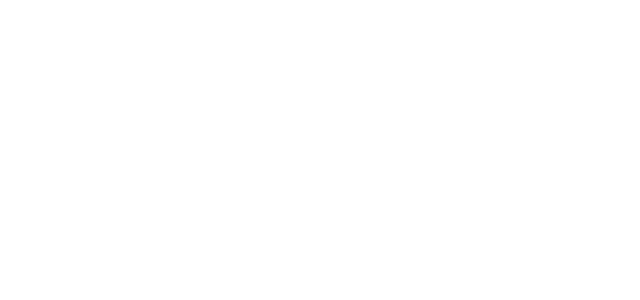
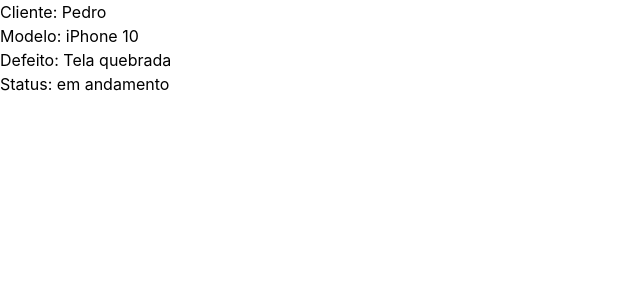
Before and after one commit to GustavoVirgilio/iRepair-Order-Management-System, a React (Vite) app: page / in a window 1280 px wide. Shown: the top 300 px of the page, without its empty margins (0-640 px from the left). Built offline with nearby package versions, Linux system fonts and the light colour scheme.

Commit message:
feat: implementa ServiceCard para exibir dados de uma ordem de serviço

```diff
--- a/src/App.tsx
+++ b/src/App.tsx
@@ -1,10 +1,20 @@
 import { useState } from 'react'
 
+import ServiceCard from './components/Servicecard'
+import type { OrdemServico } from './types/types'
+
 function App() {
+  const osTeste: OrdemServico = {
+    id: Date.now(),
+    nomeCliente: "Pedro",
+    modeloAparelho: "iPhone 10",
+    defeito: "Tela quebrada",
+    status: "em andamento",
+  }
 
   return (
     <>
-
+      <ServiceCard ordemServico={osTeste} />
     </>
   )
 }
--- a/src/components/Servicecard.tsx
+++ b/src/components/Servicecard.tsx
@@ -0,0 +1,18 @@
+import type { OrdemServico } from "../types/types";
+
+interface ServiceCardProps {
+    ordemServico: OrdemServico;
+}
+
+function ServiceCard({ ordemServico }: ServiceCardProps) {
+  return (
+    <div>
+      <p>Cliente: { ordemServico.nomeCliente} </p>
+      <p>Modelo: { ordemServico.modeloAparelho} </p>
+      <p>Defeito: { ordemServico.defeito} </p>
+      <p>Status: { ordemServico.status} </p>
+    </div>
+  )
+}
+
+export default ServiceCard
--- a/src/types/types.ts
+++ b/src/types/types.ts
@@ -0,0 +1,7 @@
+export interface OrdemServico {
+  id: number;
+  nomeCliente: string;
+  modeloAparelho: string;
+  defeito: string;
+  status: "em andamento" | "concluida" | "entregue";
+}
```
